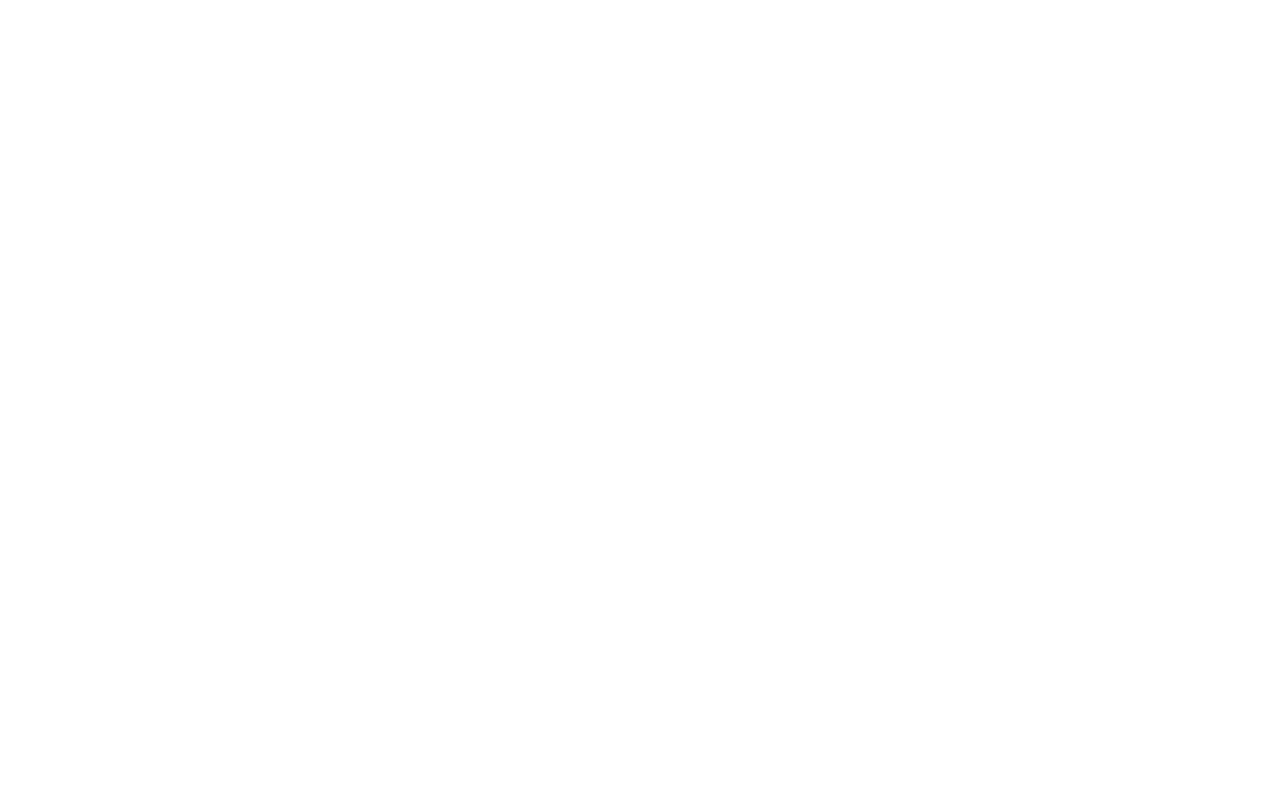
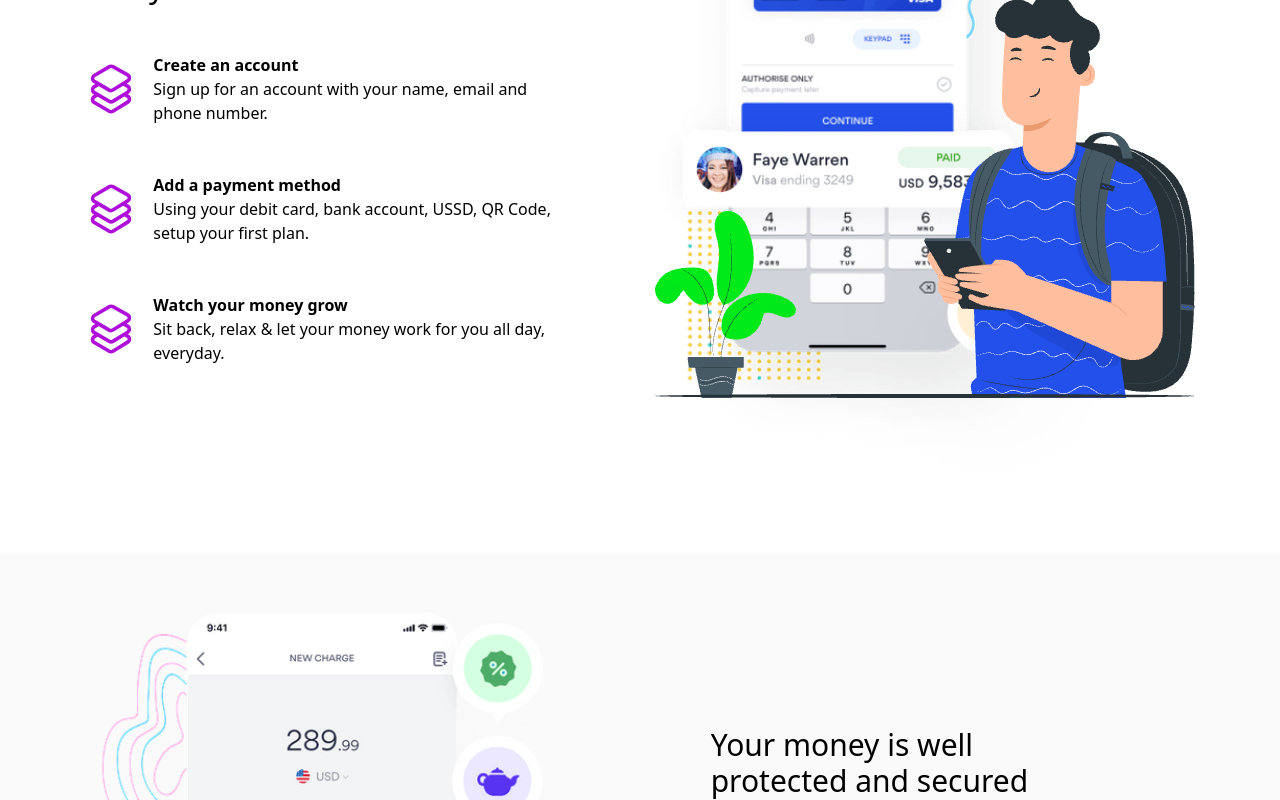
Before and after one commit to sunilhn27/nextjs-ts-tailwind-project-1, a Next.js app: page / in a window 1280 px wide. Shown: the part 2500-3300 px from the top of the page. Before the commit the page ends 2278 px from the top, so only its background shows below. Built offline with nearby package versions, Linux system fonts and the light colour scheme.

Commit message:
added layer svg

```diff
--- a/src/app/page.tsx
+++ b/src/app/page.tsx
@@ -1,5 +1,7 @@
 import Card from '@/components/Cards'
 import Feature from '@/components/Feature'
+import FeatureThree from '@/components/FeatureThree'
+import FeatureTwo from '@/components/FeatureTwo'
 import Header from '@/components/Header'
 import Hero from '@/components/Hero'
 import Sponspors from '@/components/Sponspors'
@@ -11,6 +13,8 @@
       <Hero/>
       <Card/>
       <Feature/>
+      <FeatureTwo/>
+      <FeatureThree/>
     </main>
   )
 }
```
Also changed, not shown: src/app/asserts/layers.svg (added), 1 other file (tests, documents, lock files or other folders).
